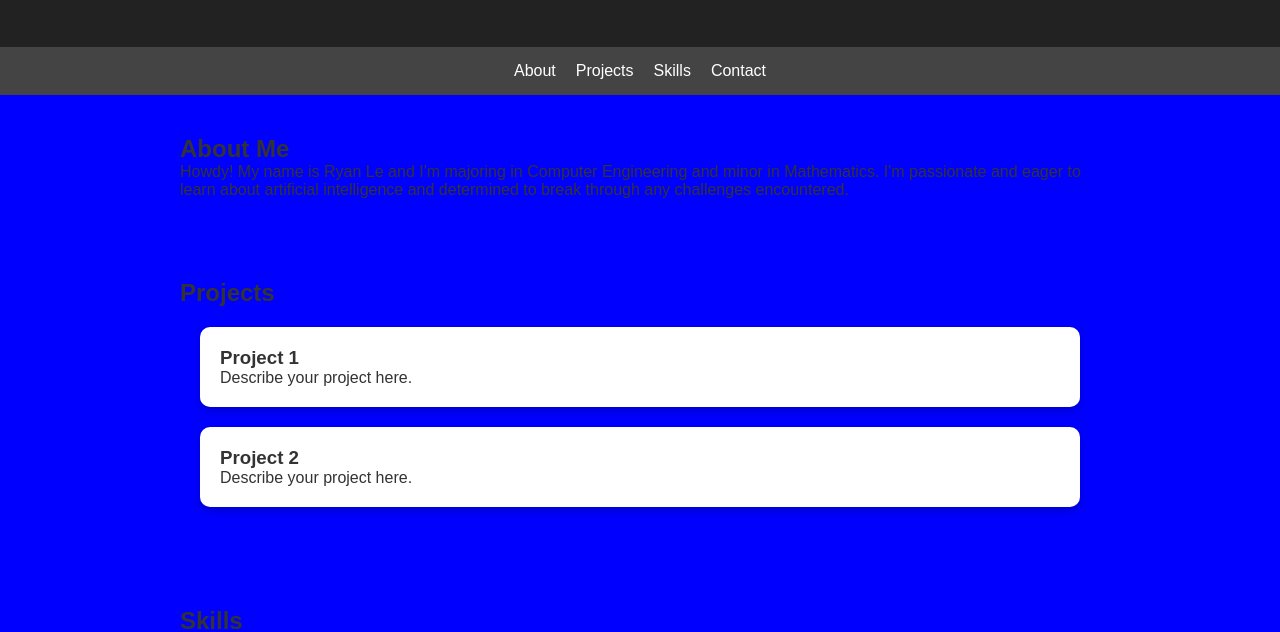
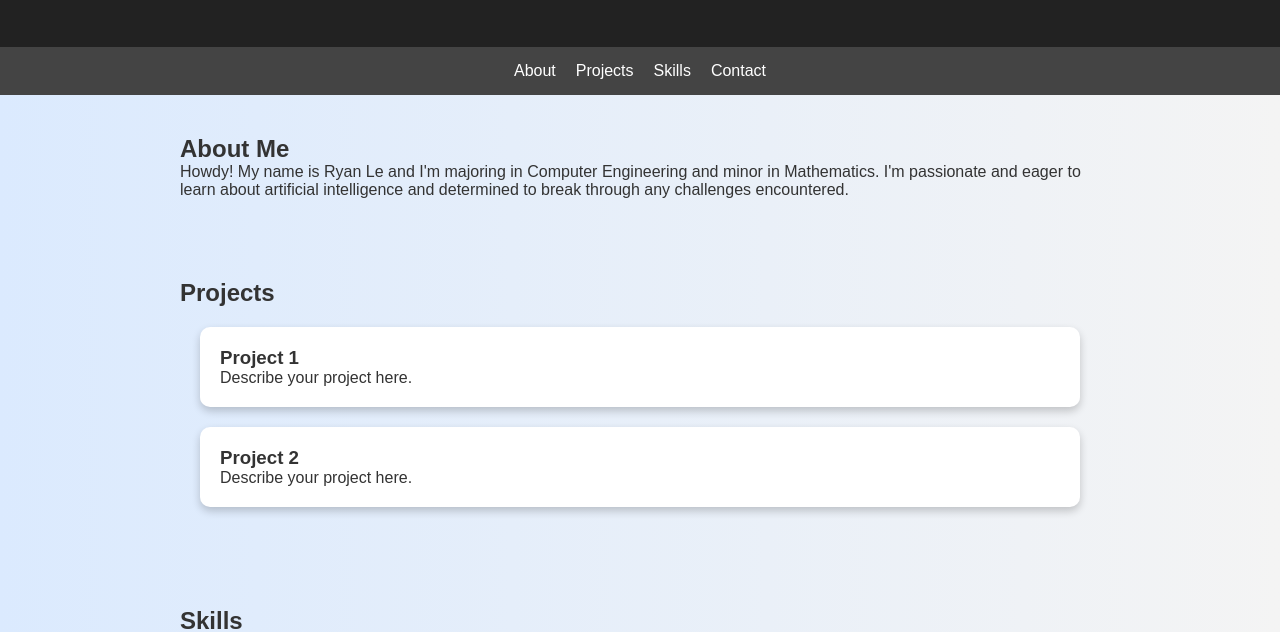
Before and after one commit to ryanl13-git/PersonalWeb.github.io, a plain HTML site: page index.html in a window 1280 px wide. Shown: the part 108-740 px from the top of the page. Drawn offline with Linux system fonts and the light colour scheme.

Commit message:
Update style.css

```diff
--- a/style.css
+++ b/style.css
@@ -7,7 +7,7 @@
 body{
     font-family:Arial, sans-serif;
     color:#333;
-    background: blue !important;
+    background: linear-gradient(to right, #dbeafe, #f4f4f4);
 }
 
 header{
```
